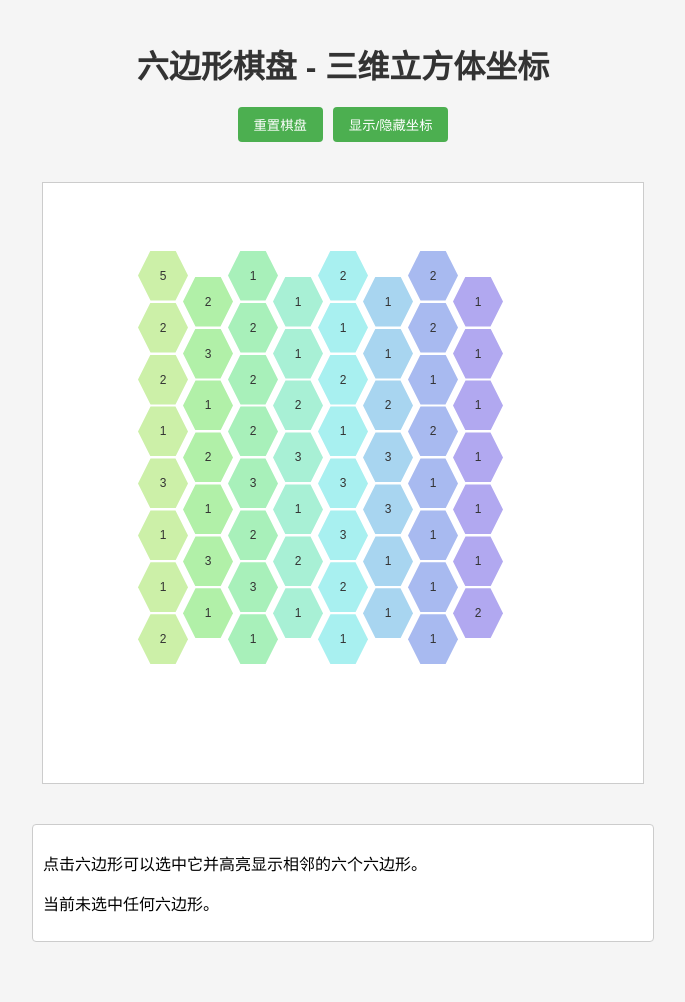
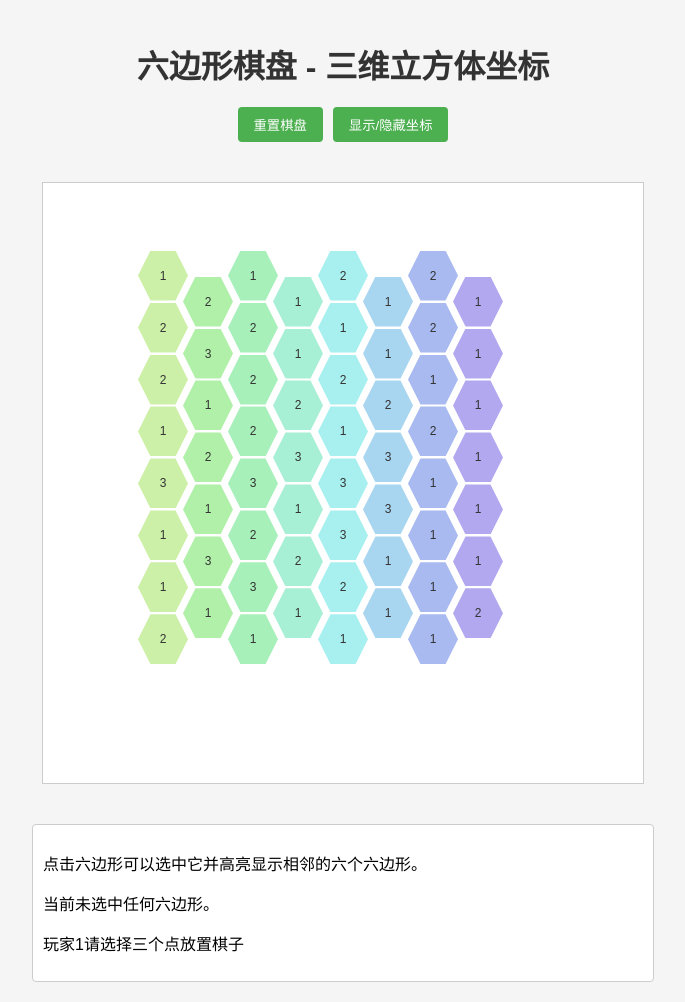
Before and after one commit to Milk0217/penguinchess, a Python web app: template templates/index.html in a window 1280 px wide. Shown: the whole page, without its empty margins (297-982 px from the left). Before the commit the page ends 942 px from the top, so only its background shows below. Run offline with Jinja, Linux system fonts and the light colour scheme; the template is opened without the code that fills it, so the values that code supplies are empty.

Commit message:
添加了选中棋子的功能
修改了游戏状态的显示功能
将重置游戏的功能放置在了main.js中

```diff
--- a/statics/main.js
+++ b/statics/main.js
@@ -1,17 +1,127 @@
 import { createBoard } from './board.js';
 import { createPiece } from './piece.js';
+
+// 放置棋子
+function placePieces() {
+    // 添加开始选点前的提示
+    updateGameStatus('玩家1请选择三个点放置棋子')
+    let selectedCount = 0; // 记录当前玩家已选择的点数
+    let currentPlayer = 1; // 当前玩家（1或2）
+    let piecesPlaced = 0; // 已放置的棋子总数
+
+    // 监听六边形的点击事件
+    document.querySelectorAll('.hex').forEach(hex => {
+        hex.addEventListener('click', function() {
+            // 如果已放置6个棋子，结束放置
+            if (piecesPlaced >= 6) {
+                return;
+            }
+
+            // 如果六边形已有棋子，且是当前玩家的棋子，则选中该棋子
+            if (this.dataset.player && parseInt(this.dataset.player) === currentPlayer) {
+                selectedPiece = this.dataset.pieceValue;
+                this.classList.add('selected');
+                return;
+            }
+
+            // 如果六边形已有棋子且不是当前玩家的，则忽略
+            if (this.dataset.player) {
+                return;
+            }
+
+            // 更新已选择的点数和已放置的棋子总数
+            selectedCount++;
+            piecesPlaced++;
+
+            // 创建棋子并放置
+            const pieceId = currentPlayer === 1
+              ? 4 + (Math.floor((piecesPlaced - 1) / 2)) * 2  // 玩家1: 4,6,8
+              : 5 + (Math.floor((piecesPlaced - 1) / 2)) * 2; // 玩家2: 5,7,9
+            const piece = createPiece(pieceId);
+            piece.placeToHex(this);
+
+            // 添加选中样式
+            this.classList.add('selected');
+
+            // 标记该六边形属于当前玩家
+            this.dataset.player = currentPlayer;
+
+            // 如果当前切换到对手
+            if (selectedCount % 2 === 1) {
+                updateGameStatus('');
+                currentPlayer = currentPlayer === 1 ? 2 : 1;
+                selectedCount = 0
+
+                // 如果所有棋子都已放置，结束
+                if (piecesPlaced >= 6) {
+                    return;
+                }
+
+                // 为下一个玩家添加提示
+                updateGameStatus(`玩家${currentPlayer}请选择三个点放置棋子`)
+            }
+        });
+    });
+}
+
+//移动棋子
+function turn(turnNumber) {
+
+}
+
+// 检查游戏是否结束
+function gameovercheck(){
+
+    return true
+}
+
+// 游戏结束结算
+function aftergame(){
+
+}
 
 // 初始化棋盘和棋子
 function initializeGame() {
     createBoard();
-    const piece = createPiece(5); // 创建一个值为5的棋子
-    const initialHex = document.querySelector('.hex'); // 选择第一个六边形作为初始位置
-    if (initialHex) {
-        piece.placeToHex(initialHex);
+    placePieces();
+
+    let turnNumber = 1;
+    while (true) {
+        try {
+            turn(turnNumber);
+            if (gameovercheck()) {
+                break;
+            }
+            turnNumber++;
+        } catch (error) {
+            console.error("An error occurred during the game:", error);
+            break;
+        }
     }
+    aftergame();
 }
 
 // 初始化棋盘
 window.addEventListener('DOMContentLoaded', () => {
     initializeGame();
 });
+
+// 重置棋盘
+document.getElementById('reset-btn').addEventListener('click', () => {
+    initializeGame();
+    document.getElementById('selected-info').textContent = '当前未选中任何六边形。';
+});
+
+
+/**
+ * 更新游戏状态显示
+ * @param {string} message - 要显示的游戏状态消息
+ */
+function updateGameStatus(message) {
+  const gameStatusElement = document.getElementById('game-status');
+  if (gameStatusElement) {
+    gameStatusElement.textContent = message;
+  } else {
+    console.error('游戏状态元素未找到');
+  }
+}
--- a/templates/index.html
+++ b/templates/index.html
@@ -19,6 +19,7 @@
     <div class="info-panel">
         <p>点击六边形可以选中它并高亮显示相邻的六个六边形。</p>
         <p id="selected-info">当前未选中任何六边形。</p>
+        <p id="game-status"></p>
     </div>
 
     <script type="module" src="../statics/main.js"></script>
```
